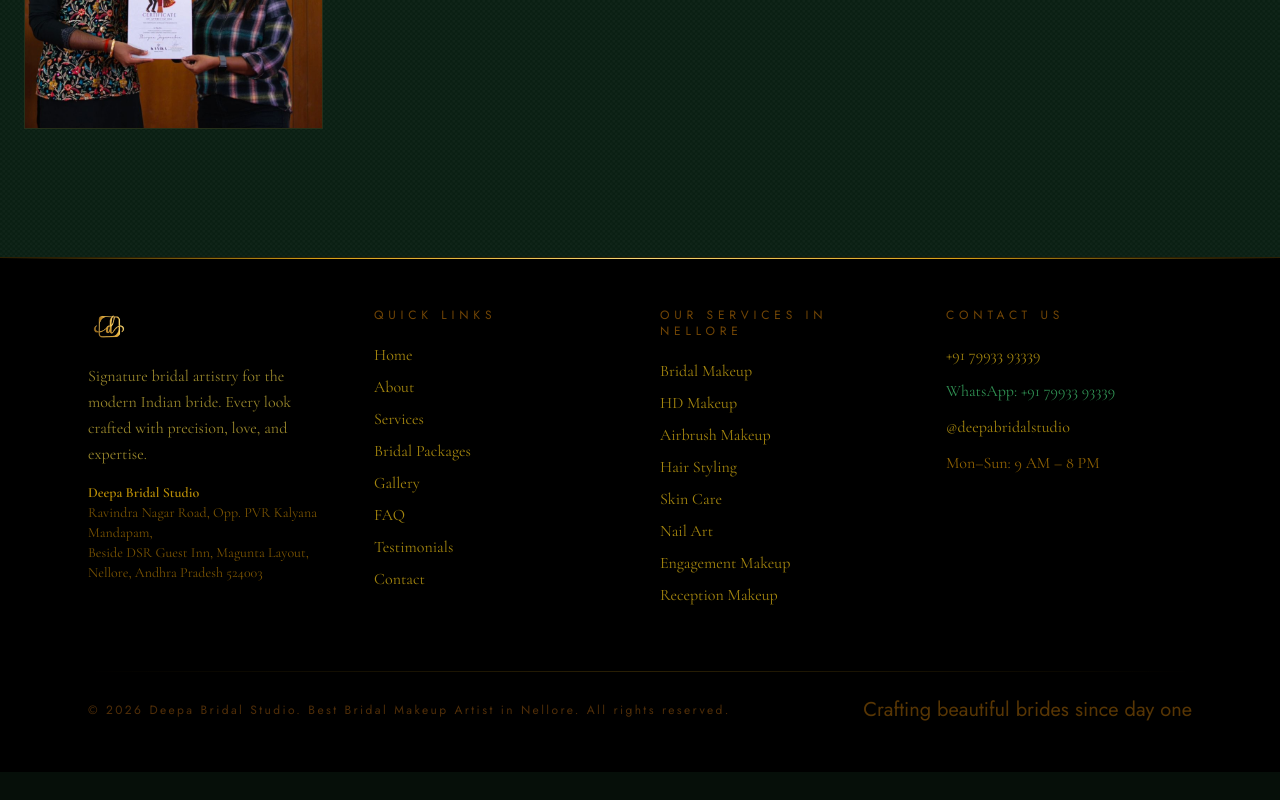
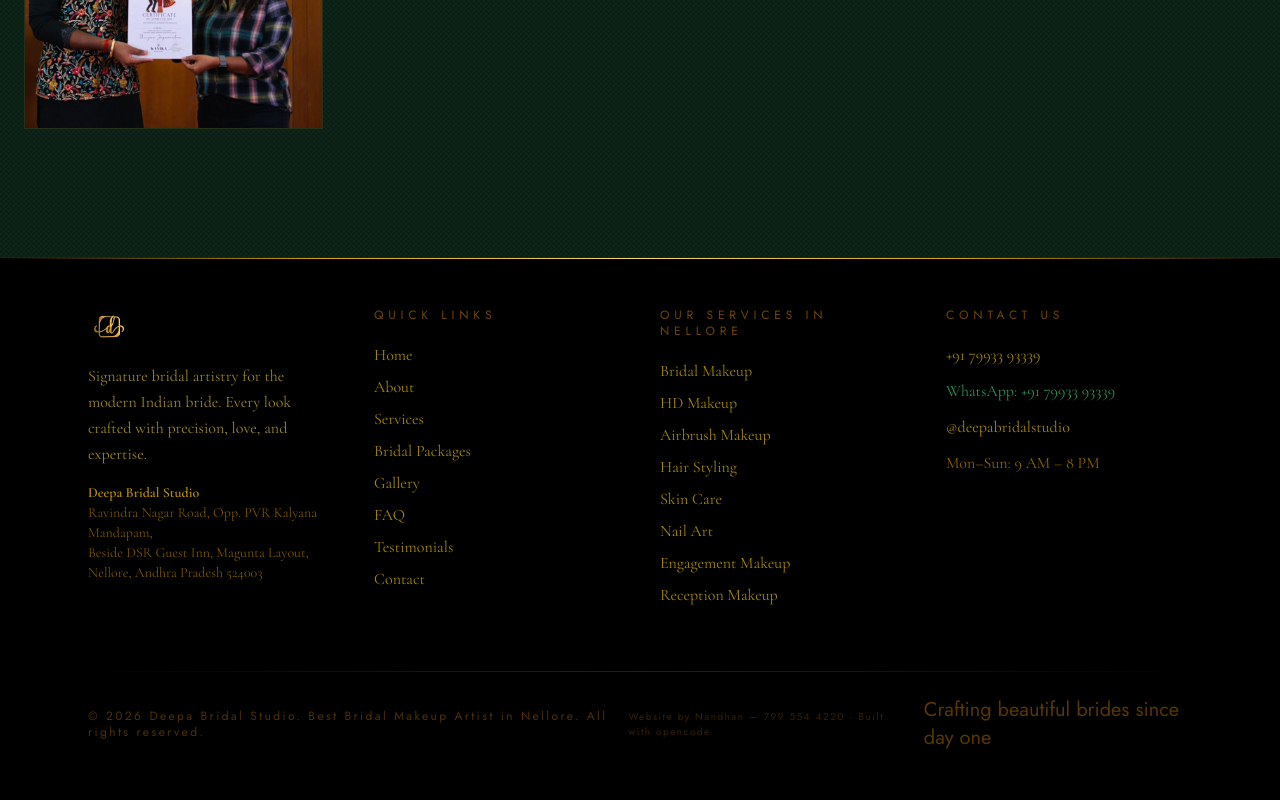
Before and after one commit to nandhan262006/deepabridal, a React (Vite) app: page /gallery in a window 1280 px wide. Shown: the part 2080-2880 px from the top of the page. Before the commit the page ends 2852 px from the top, so only its background shows below. Built offline with nearby package versions, Linux system fonts and the light colour scheme; a web font is replaced by a local one.

Commit message:
Add developer credit in footer

```diff
--- a/src/components/Footer.jsx
+++ b/src/components/Footer.jsx
@@ -73,6 +73,9 @@ export default function Footer() {
           <p className="font-sans text-xs tracking-[0.2em] text-yellow-800/60">
             &copy; {currentYear} Deepa Bridal Studio. Best Bridal Makeup Artist in Nellore. All rights reserved.
           </p>
+          <p className="font-sans text-[10px] tracking-[0.15em] text-yellow-800/40">
+            Website by <a href="tel:+917995544220" className="hover:text-yellow-600 transition-colors">Nandhan</a> — 799 554 4220 &middot; Built with opencode
+          </p>
           <p className="font-sans text-xl text-yellow-700/55">Crafting beautiful brides since day one</p>
         </div>
       </div>
```
